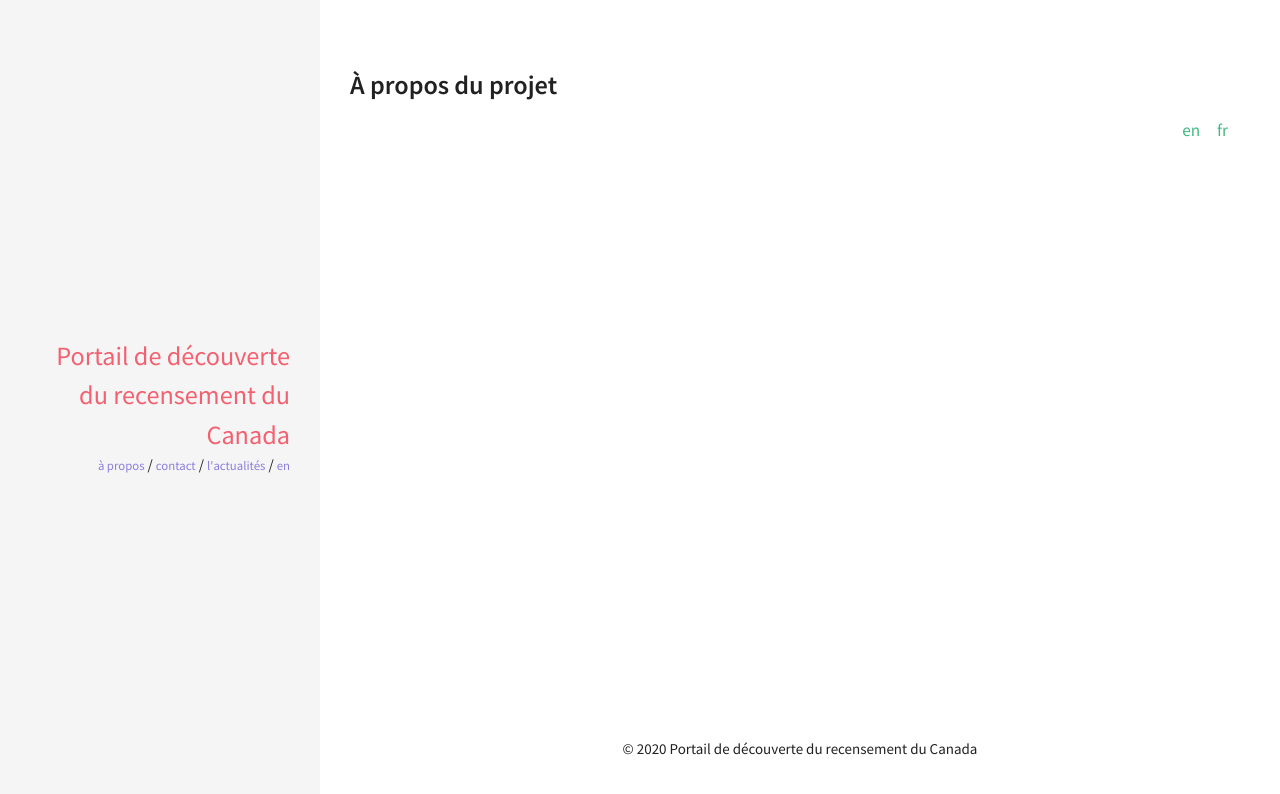
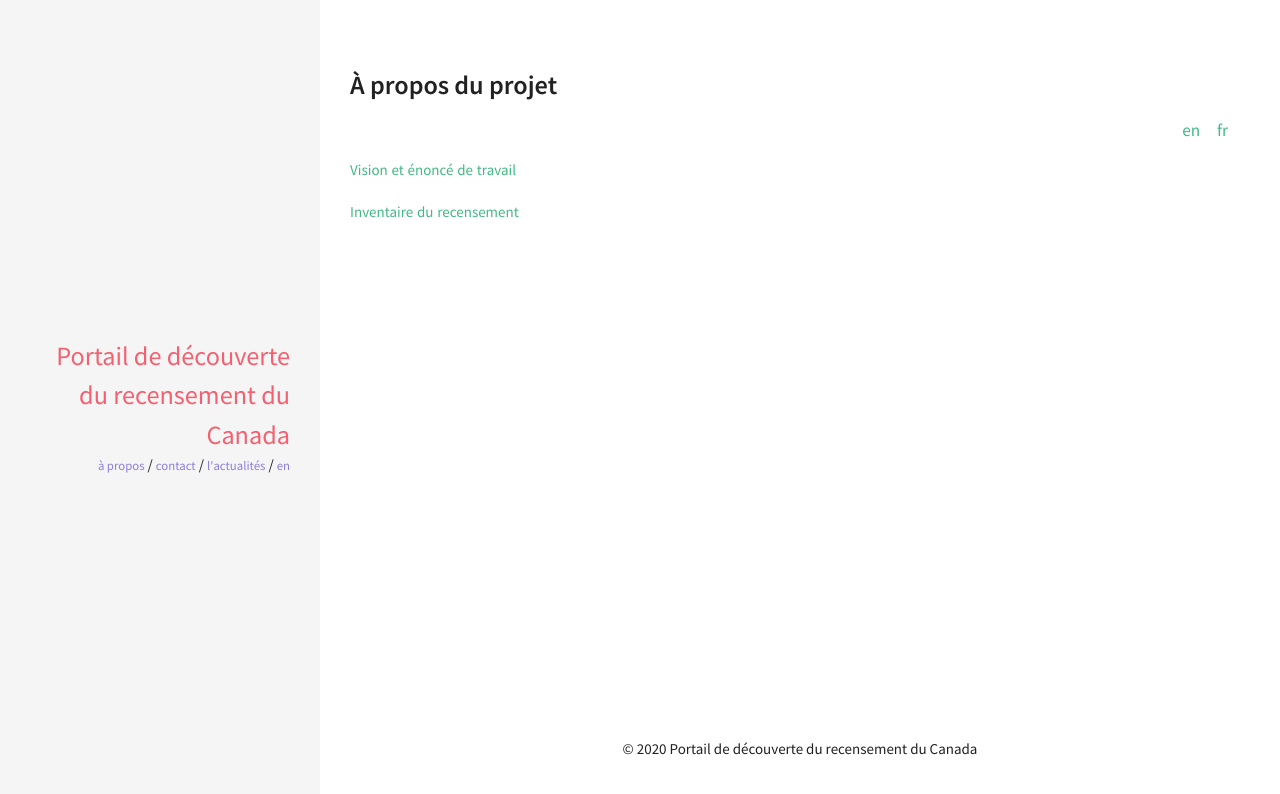
Before and after one commit to census-recensement/census-recensement.github.io, a Jekyll site: the page built from fr/a-propos.md, in a window 1280 px wide. Shown: the top 794 px of the page. Built offline with Jekyll 4.4.1, drawn with Linux system fonts in a browser that asks for light colours.

Commit message:
temporary links for a propos

```diff
--- a/fr/a-propos.md
+++ b/fr/a-propos.md
@@ -4,3 +4,7 @@ title: À propos du projet
 lang: fr
 ref: about
 ---
+
+[Vision et énoncé de travail]({% link fr/vision.md %})
+
+[Inventaire du recensement]({% link fr/inventaire.md %})
```
